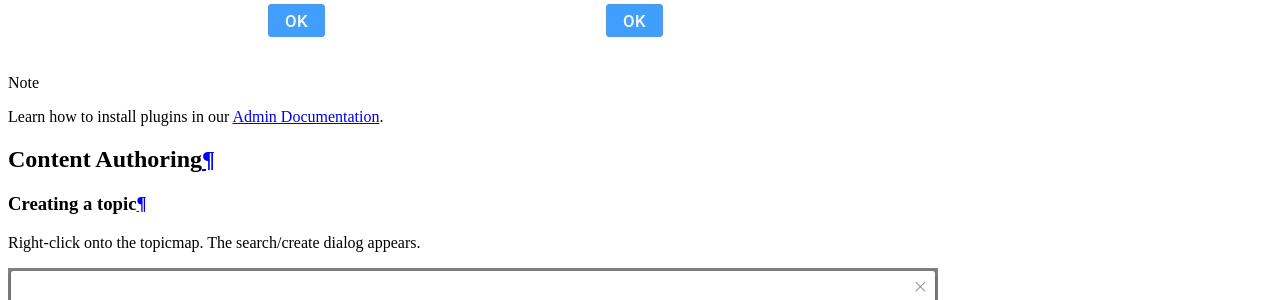
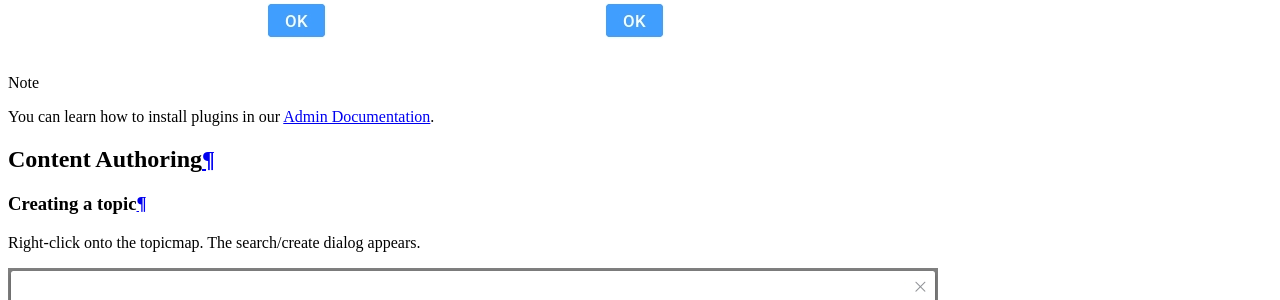
Before and after one commit to dmx-systems/dmx-documentation, a Sphinx documentation site: the page built from docs/user.rst, in a window 1280 px wide and 900 px high, scrolled down 13725 px. Shown: the part 152-452 px from the top of the window. Built offline with Sphinx 7.4.7 and the Read the Docs theme 2.0.0, drawn with Linux system fonts in a browser that asks for light colours.

```diff
--- a/docs/user.rst
+++ b/docs/user.rst
@@ -345,7 +345,7 @@
 
 .. image:: _static/ldap-login.png
 
-.. note:: Learn how to install plugins in our :ref:`Admin Documentation <admin-plugin-installation>`.
+.. note:: You can learn how to install plugins in our :ref:`Admin Documentation <admin-plugin-installation>`.
 
 .. _user-content-authoring:
 
```
